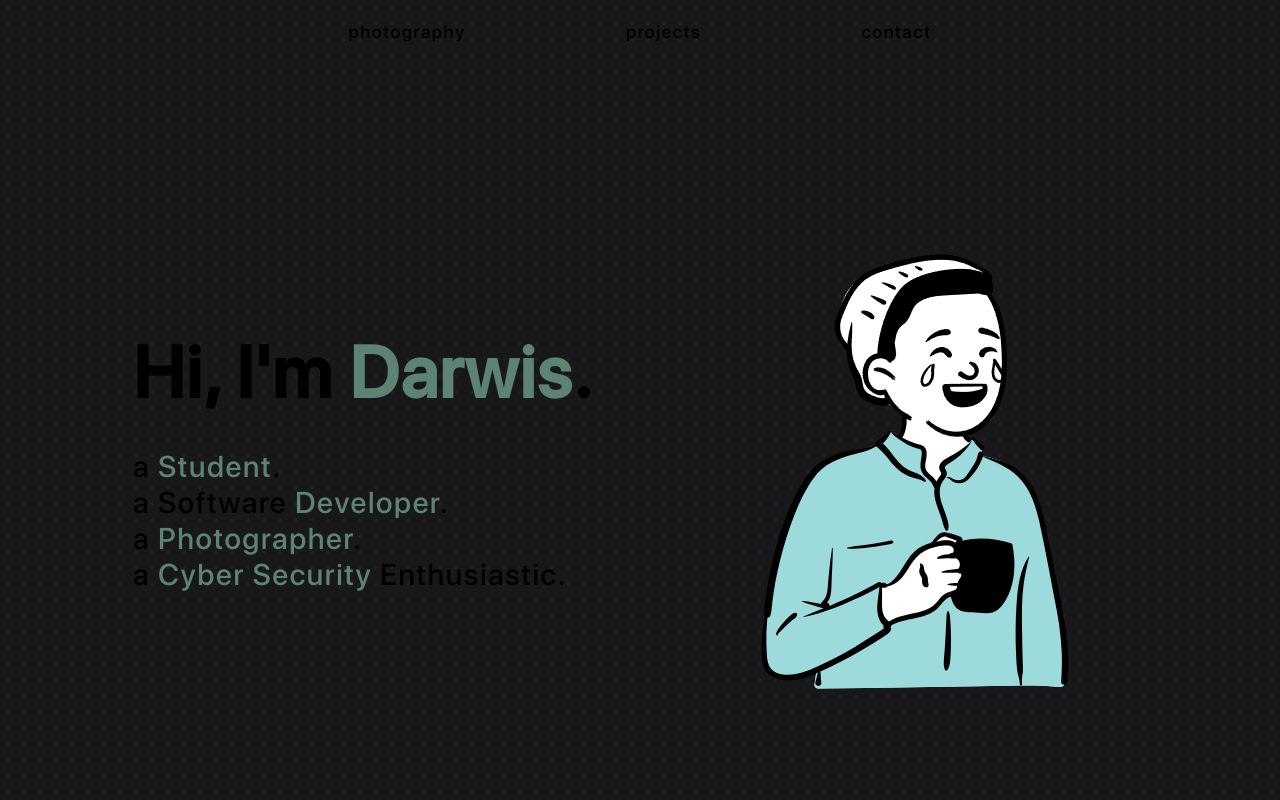
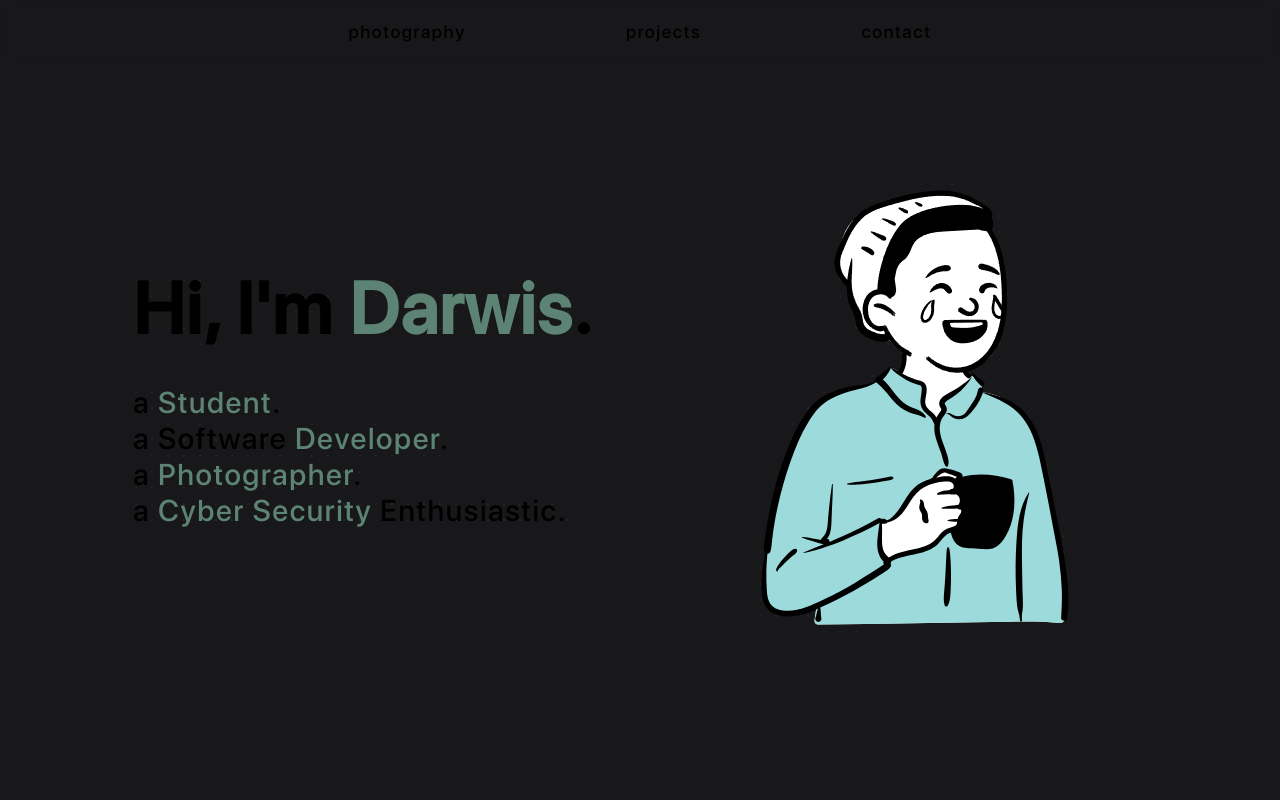
Before and after one commit to darwishathibi/personal_portfolio, a Next.js app: page / in a window 1280 px wide. Shown: the top 800 px of the page. Built offline with nearby package versions, Linux system fonts and the light colour scheme.

Commit message:
navbar background blur

```diff
--- a/src/components/Header.tsx
+++ b/src/components/Header.tsx
@@ -1,8 +1,8 @@
 export default function Header() {
   return (
-    <nav>
+    <nav className="fixed top-0 backdrop-blur-sm w-full">
       <div
-        className="flex justify-center items-center h-16 bg-transparent relative md:bg-fixed md:w-screen text-lg"
+        className="flex justify-center items-center h-16 bg-transparent text-lg"
         role="navigation"
       >
         <a href="/about" className="px-20">
```
